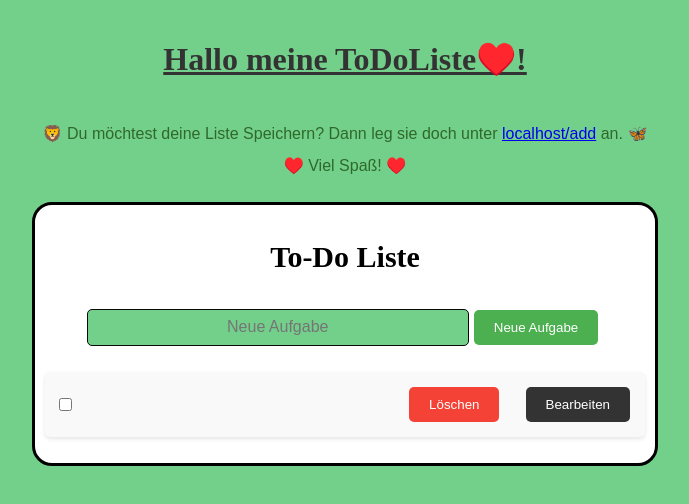
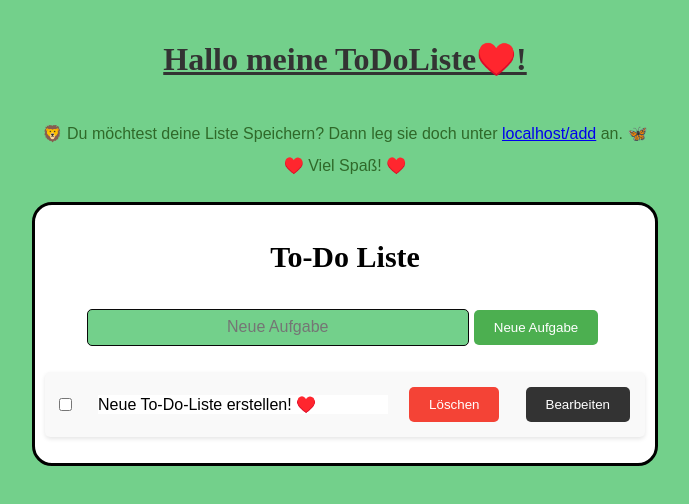
Before and after one commit to Margarethe-Techstarter/todo-app, a React (Vite) app in the folder frontend/: page / in a window 1280 px wide. Shown: the top 504 px of the page, without its empty margins (295-984 px from the left). Built offline with nearby package versions, Linux system fonts and the light colour scheme.

Commit message:
Anzeige der tasks verbessert

```diff
--- a/frontend/src/Todolist.jsx
+++ b/frontend/src/Todolist.jsx
@@ -21,7 +21,7 @@ function Todolist() {
         .catch((error) => console.error("Fehler beim Laden der Aufgaben", error));
     } else {
       // Auf der Startseite nur lokale Aufgaben anzeigen
-      setTasks([{ id: Date.now(), task: "Neue To-Do-Liste erstellen! ♥️", checked: false }]);
+      setTasks([{ id: 1, task: "Neue To-Do-Liste erstellen! ♥️", checked: false }]);
 
     }
   }, [isAddPage]);  // Wenn wir von der Startseite oder Add-Seite kommen
@@ -39,8 +39,14 @@ function Todolist() {
       })
         .then((response) => response.json())
         .then((data) => {
-          setTasks([...tasks, data]);
-          setNewTask("");
+
+          const addedTask = {
+            id: data.id || tasks.length + 1, // Fallback für die ID, falls das Backend keine liefert
+            task: data.task || newTask, // Verwende `data.task` oder den ursprünglichen Text
+            checked: data.checked || false, // Standardwert für `checked`
+          };
+          setTasks([...tasks, addedTask]); // Aufgabe zum State hinzufügen
+          setNewTask(""); // Eingabefeld zurücksetzen
         })
         .catch((error) => console.error("Fehler beim Hinzufügen der Aufgabe", error));
     }
@@ -156,7 +162,7 @@ function Todolist() {
                   onClick={() => setEditTaskId(task.id)}
                   className={task.checked ? "task-text completed" : "task-text"}
                 >
-                  {isAddPage ? task.task : task.pgtask}  {/* `task.task` für SQLite und `task.pgtask` für PostgreSQL */}
+                  {task.task} {/* Verwende `task.task` für den statischen Task */}
                 </span>
               )}
               <button
```
